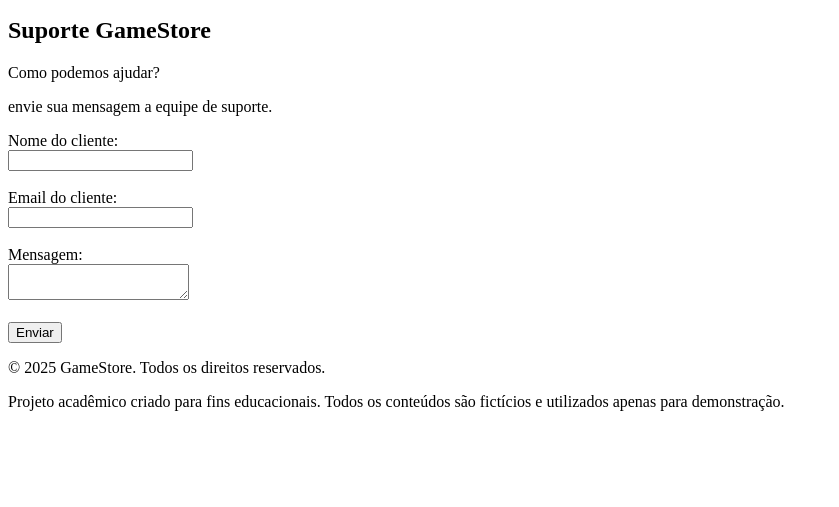
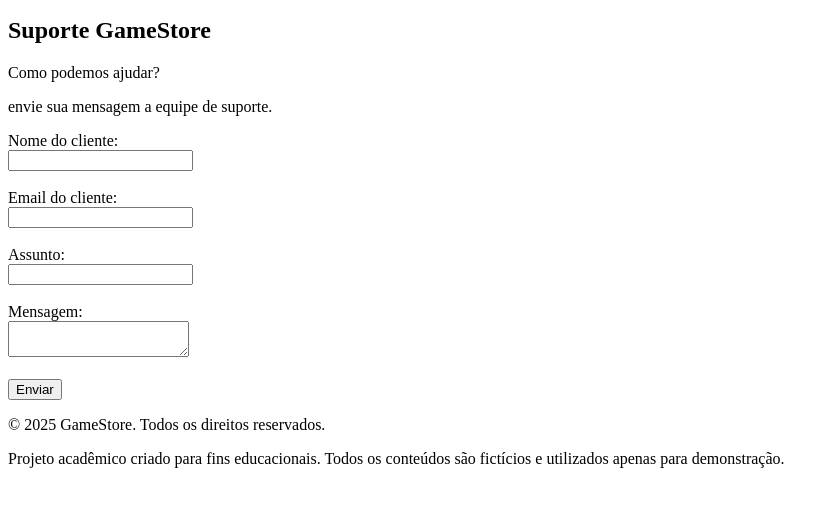
Before and after one commit to Mateus9721/GameStore, a plain HTML site: page suporte.html in a window 1280 px wide. Shown: the part 101-608 px from the top of the page, without its empty margins (0-839 px from the left). Drawn offline with Linux system fonts and the light colour scheme.

Commit message:
suporte update

```diff
--- a/suporte.html
+++ b/suporte.html
@@ -24,6 +24,8 @@
             <input type="text" name="nome" id="id_nome"><br><br>
             <label for="id_email">Email do cliente:</label><br>
             <input type="text" name="email" id="id_email"><br><br>
+            <label for="id_assunto">Assunto:</label><br>
+            <input type="text" name="assunto" id="id_assutno"><br><br>
             <label for="id_mensagem">Mensagem:</label><br>
             <textarea name="mensagem" id="id_mensagem"></textarea><br><br>
             <button type="submit">Enviar</button>
```
